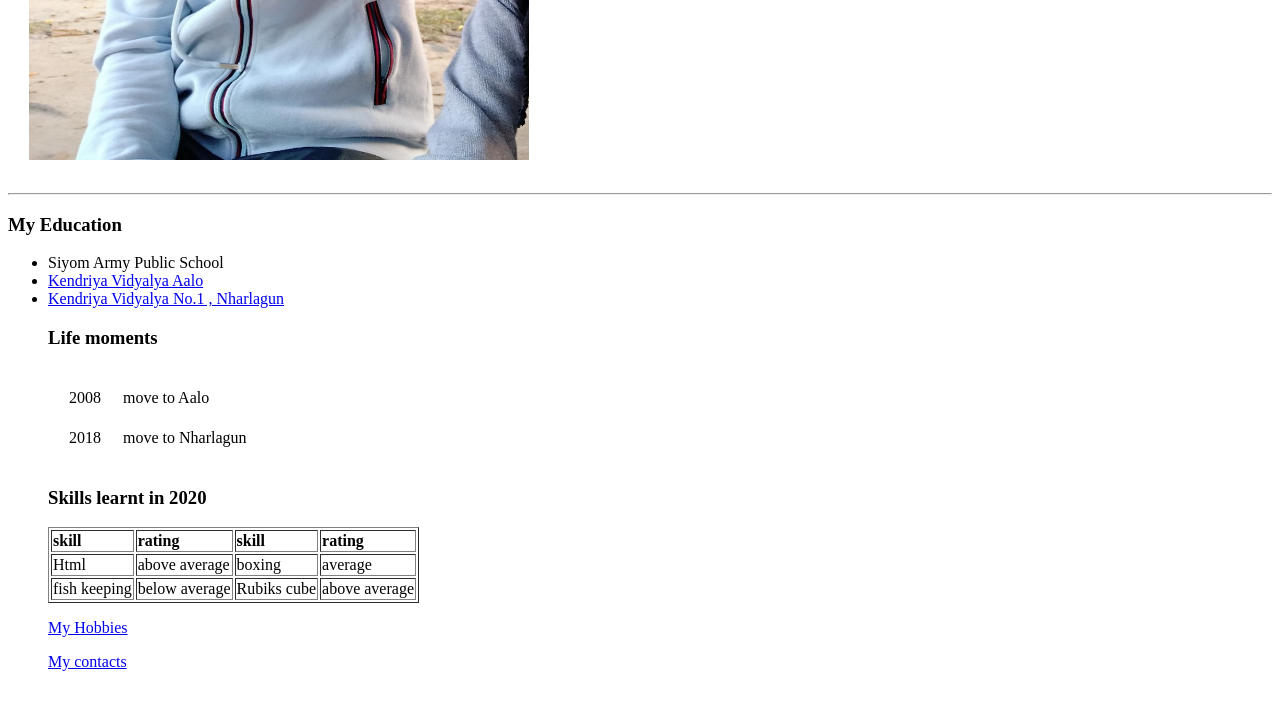
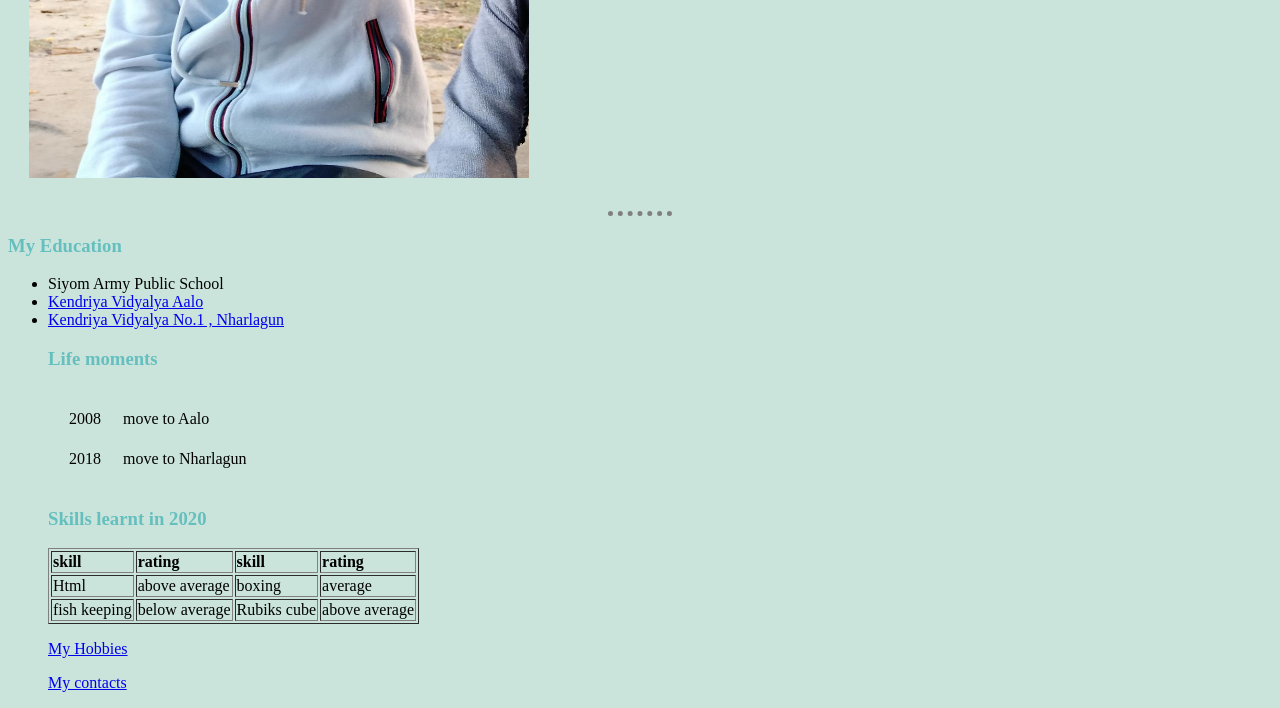
Before and after one commit to 9xrain/redesignedwebsite, a plain HTML site: page index.html in a window 1280 px wide. Shown: the part 369-1077 px from the top of the page. Before the commit the page ends 1056 px from the top, so only its background shows below. Drawn offline with Linux system fonts and the light colour scheme; files that its build step writes are made by us from their sources.

Commit message:
Update index.html
linked stylesheet with index

```diff
--- a/index.html
+++ b/index.html
@@ -4,6 +4,7 @@
 <head>
   <meta charset="utf-8">
   <title>Jumtu personal site</title>
+  <<link rel="stylesheet" href="css/style.css">
 </head>
 
 <body>
```
